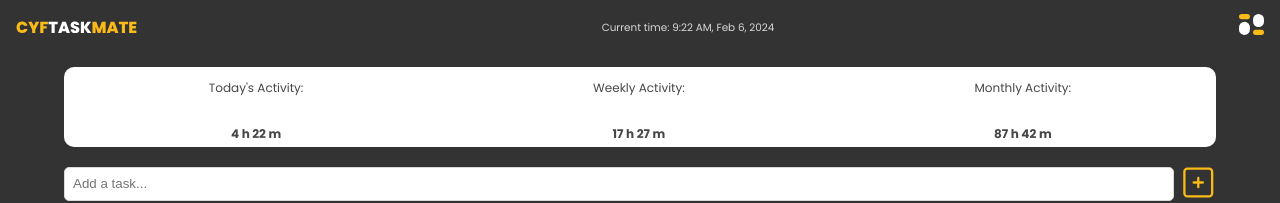
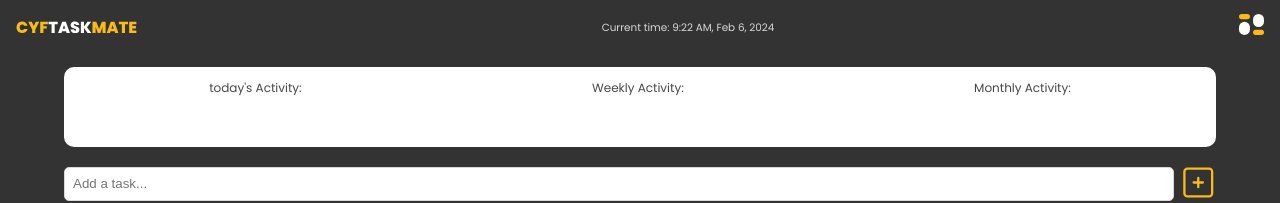
Before and after one commit to Farnooshmo/time-tracker, a React (Create React App) app in the folder client/: page / in a window 1280 px wide. Shown: the top 203 px of the page. Built offline with nearby package versions, Linux system fonts and the light colour scheme; no server answers; the HTML template or start-up script is replaced by a standard one.

Commit message:
created daily, weekly, monthly components

```diff
--- a/client/src/components/SummaryActivities.js
+++ b/client/src/components/SummaryActivities.js
@@ -1,25 +1,22 @@
 import React from 'react'
-import '../App.css'
+import '../App.css';
+import TotalDailyTime from './TotalDailyTime';
+import TotalWeeklyTime from './TotalWeeklyTime';
+import TotalMonthlyTime from './TotalMonthlyTime';
 
 const SummaryActivities = () => {
 	return (
 		<div className='summary-box'>
 			<div className='daily-activity-section'>
-				<p>Today's Activity:</p>
-				<h4>4 h 22 m</h4>
-				{/* Add the calculation for daily activity here */}
+				<TotalDailyTime />
 			</div>
 
 			<div className='weekly-activity-section'>
-				<p>Weekly Activity:</p>
-				<h4>17 h 27 m</h4>
-				{/* Add the calculation for weekly activity here */}
+                <TotalWeeklyTime />
 			</div>
 
 			<div className='monthly-activity-section'>
-				<p>Monthly Activity:</p>
-				<h4>87 h 42 m</h4>
-				{/* Add the calculation for weekly activity here */}
+				<TotalMonthlyTime />
 			</div>
 		</div>
 	)
--- /dev/null
+++ b/client/src/components/TotalDailyTime.js
@@ -0,0 +1,11 @@
+import React from 'react';
+
+const TotalDailyTime = ({ totalDailyTime }) => {
+  return (
+    <div>
+      <p>today's Activity: {totalDailyTime}</p>
+    </div>
+  );
+};
+
+export default TotalDailyTime;
--- /dev/null
+++ b/client/src/components/TotalMonthlyTime.js
@@ -0,0 +1,11 @@
+import React from 'react';
+
+const TotalMonthlyTime = ({ totalMonthlyTime }) => {
+  return (
+    <div>
+     <p>Monthly Activity: {totalMonthlyTime}</p>
+    </div>
+  );
+};
+
+export default TotalMonthlyTime;
--- /dev/null
+++ b/client/src/components/TotalWeeklyTime.js
@@ -0,0 +1,11 @@
+import React from 'react';
+
+const TotalWeeklyTime = ({ totalWeeklyTime }) => {
+  return (
+    <div>
+      <p>Weekly Activity: {totalWeeklyTime}</p>
+    </div>
+  );
+};
+
+export default TotalWeeklyTime;
```
Also changed, not shown: client/src/components/TotalTimeDaily.js (deleted, +0 -16 lines).
